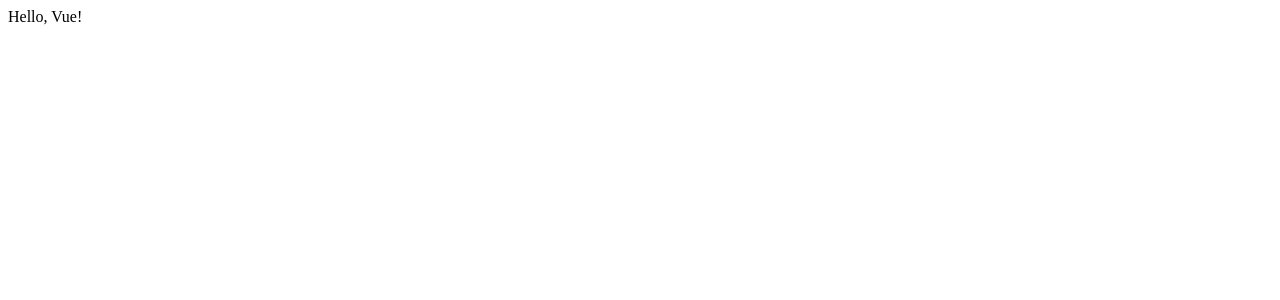
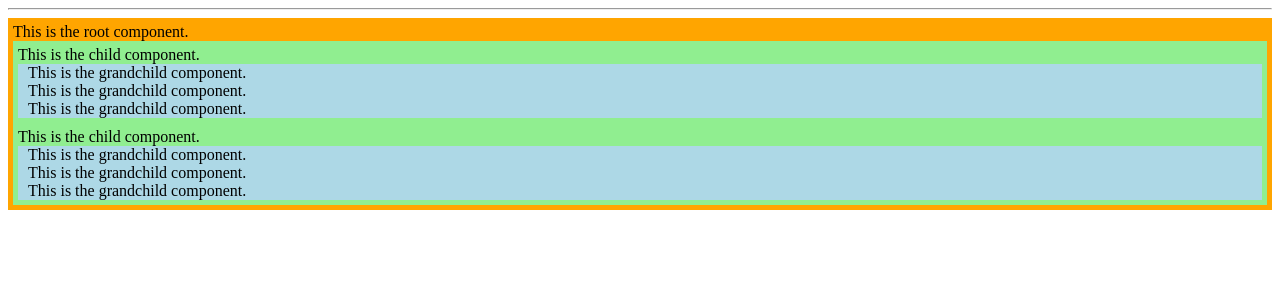
Before and after one commit to sameep-git/vueJS-webtech, a Vue app in the folder learn-vue-3/: page / in a window 1280 px wide. Shown: the top 300 px of the page. Built offline with nearby package versions, Linux system fonts and the light colour scheme.

Commit message:
made some components

```diff
--- a/learn-vue-3/src/App.vue
+++ b/learn-vue-3/src/App.vue
@@ -1,11 +1,23 @@
 <template>
-  <div>Hello, Vue!</div>
+  <!-- <ButtonCounter></ButtonCounter>
+  <ButtonCounter></ButtonCounter>
+
+  <button-counter></button-counter> -->
+
+  <hr>
+
+  <div style="background-color: orange; padding: 5px;">
+    This is the root component.
+    <ComponentA></ComponentA>
+    <ComponentA></ComponentA>
+  </div>
 </template>
 
 <script setup>
-
+import ButtonCounter from './ButtonCounter.vue';
+import ComponentA from '@/ComponentA.vue';
 </script>
 
-<style lang="scss" scoped>
+<style scoped>
 
 </style>
--- /dev/null
+++ b/learn-vue-3/src/ButtonCounter.vue
@@ -0,0 +1,13 @@
+<template>
+    <button @click="count++">You clicked me {{ count }} number of times.</button>
+</template>
+
+<script setup>
+import { ref } from 'vue';
+
+let count = ref(0);
+</script>
+
+<style scoped>
+
+</style>
--- /dev/null
+++ b/learn-vue-3/src/ComponentA.vue
@@ -0,0 +1,16 @@
+<template>
+    <div style="background-color: lightgreen; padding: 5px;">
+        This is the child component.
+        <ComponentB></ComponentB>
+        <ComponentB></ComponentB>
+        <ComponentB></ComponentB>
+    </div>
+</template>
+
+<script setup>
+import ComponentB from './ComponentB.vue';
+</script>
+
+<style scoped>
+
+</style>
--- /dev/null
+++ b/learn-vue-3/src/ComponentB.vue
@@ -0,0 +1,13 @@
+<template>
+    <div style="background-color: lightblue; padding-left: 10px;">
+        This is the grandchild component.
+    </div>
+</template>
+
+<script setup>
+
+</script>
+
+<style lang="scss" scoped>
+
+</style>
```
